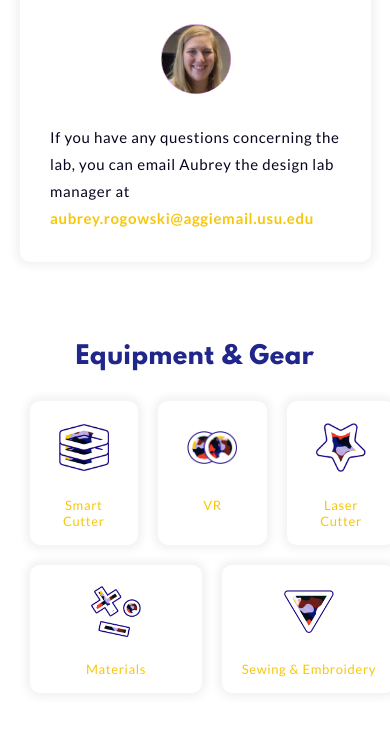
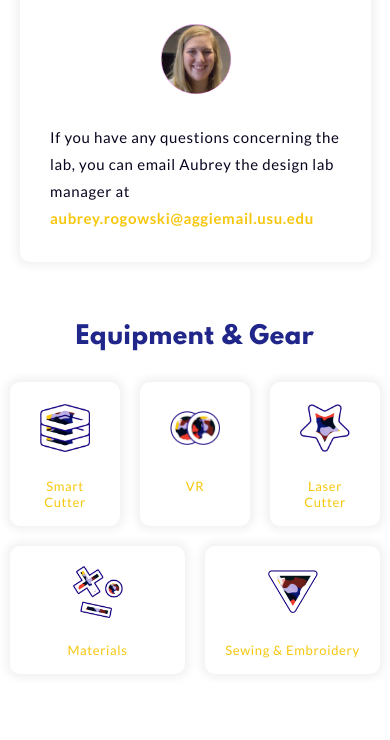
Before and after one commit to ARISGames/itls-design-lab, a website: page app/index.html in a window 390 px wide. Shown: the part 2110-2850 px from the top of the page. Drawn offline with nearby package versions, Linux system fonts and the light colour scheme; files that its build step writes are made by us from their sources.

Commit message:
more mobile changes

```diff
--- a/app/scss/_equipment.scss
+++ b/app/scss/_equipment.scss
@@ -232,6 +232,12 @@ https://stackoverflow.com/a/43965099/509936
 }
 
 @media screen and (max-width: 800px) {
+  #equipment {
+    padding:0px;
+  }
+  .equipment-grid {
+    padding:30px;
+  }
   .equipment-item {
     flex-direction: column-reverse;
     align-items: center;
@@ -241,3 +247,9 @@ https://stackoverflow.com/a/43965099/509936
     }
   }
 }
+
+@media screen and (max-width: 500px) {
+  .equipment-grid {
+    padding:0px !important;
+  }
+}
```
